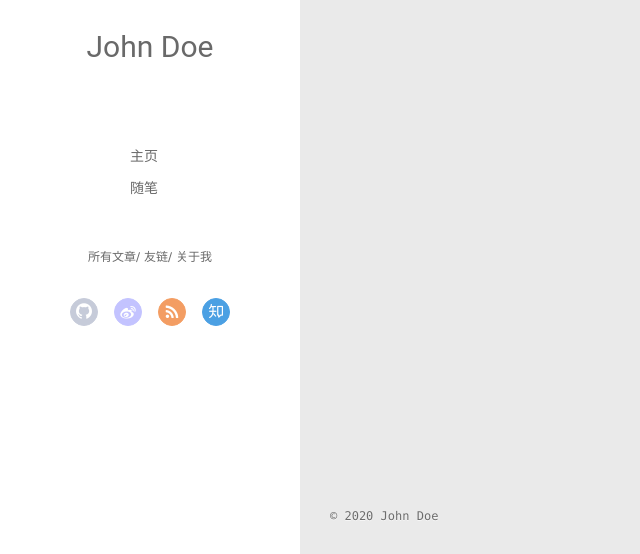
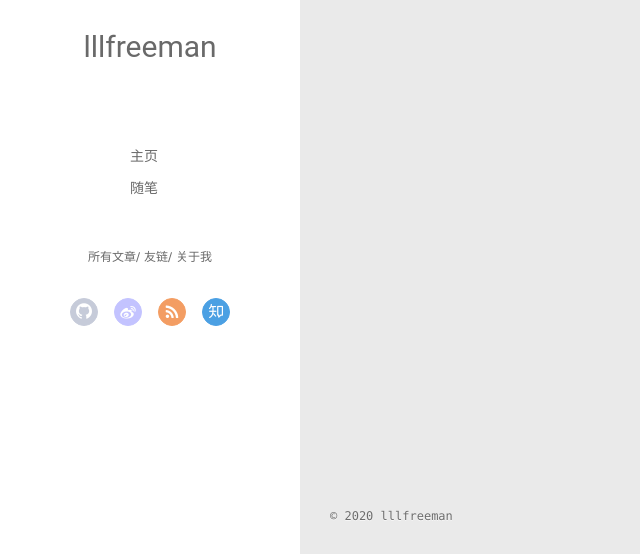
Before and after one commit to lllfreeman/lllfreeman.github.io, a plain HTML site: page archives/index.html in a window 1280 px wide. Shown: the part 243-797 px from the top of the page, 0-640 px from the left. Drawn offline with Linux system fonts and the light colour scheme; no server answers.

Commit message:
Site updated: 2020-03-03 15:42:29

```diff
--- a/archives/index.html
+++ b/archives/index.html
@@ -13,7 +13,7 @@
 <meta property="og:url" content="http://yoursite.com/archives/index.html">
 <meta property="og:site_name" content="Hexo">
 <meta property="og:locale" content="en_US">
-<meta property="article:author" content="John Doe">
+<meta property="article:author" content="lllfreeman">
 <meta name="twitter:card" content="summary">
 
     <link rel="alternative" href="/atom.xml" title="Hexo" type="application/atom+xml">
@@ -46,7 +46,7 @@
 			<img src="" class="js-avatar">
 		</a>
 		<hgroup>
-		  <h1 class="header-author"><a href="/">John Doe</a></h1>
+		  <h1 class="header-author"><a href="/">lllfreeman</a></h1>
 		</hgroup>
 
 
@@ -104,7 +104,7 @@
 				<img src="" class="js-avatar">
 			</div>
 			<hgroup>
-			  <h1 class="header-author js-header-author">John Doe</h1>
+			  <h1 class="header-author js-header-author">lllfreeman</h1>
 			</hgroup>
 
 
@@ -168,7 +168,7 @@
     <header class="archive-article-header">
       	<div class="article-meta">
 	      	<a href="/2020/03/03/hello-world/" class="archive-article-date">
-  	<time datetime="2020-03-03T03:39:10.795Z" itemprop="datePublished"><i class="icon-calendar icon"></i>2020-03-03</time>
+  	<time datetime="2020-03-03T07:38:08.521Z" itemprop="datePublished"><i class="icon-calendar icon"></i>2020-03-03</time>
 </a>
         </div>
 
@@ -202,7 +202,7 @@
   <div class="outer">
     <div id="footer-info">
     	<div class="footer-left">
-    		&copy; 2020 John Doe
+    		&copy; 2020 lllfreeman
     	</div>
       	<div class="footer-right">
       		<a href="http://hexo.io/" target="_blank">Hexo</a>  Theme <a href="https://github.com/litten/hexo-theme-yilia" target="_blank">Yilia</a> by Litten
```
Also changed, not shown: 2020/03/03/hello-world/index.html (+6 -6 lines), archives/2020/03/index.html (+5 -5 lines), archives/2020/index.html (+5 -5 lines), index.html (+5 -5 lines).
